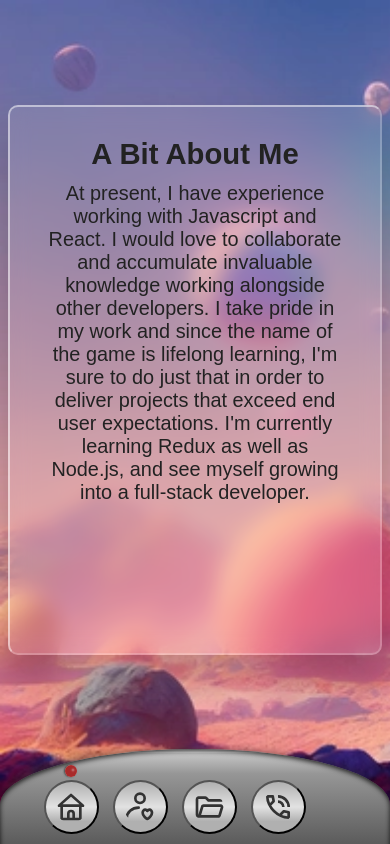
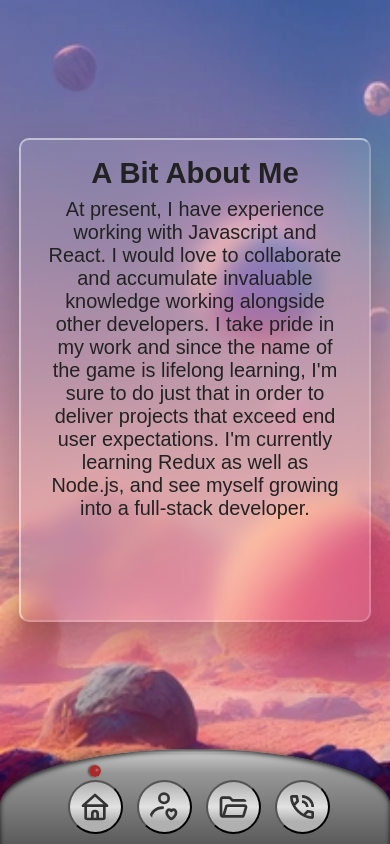
Before and after one commit to Liv4-code/planet-portfolio-site, a React (Create React App) app: page /about in a window 390 px wide. Built offline with nearby package versions, Linux system fonts and the light colour scheme; a web font is replaced by a local one.

Commit message:
Re-positioned nav buttons for mobile & made about section card smaller

```diff
--- a/src/About.scss
+++ b/src/About.scss
@@ -22,9 +22,9 @@ $breakpoint-xsml-cellphone: 400px;
     right: 0;
     top: 0;
     bottom: 10%;
-    padding: 5%;
+    padding: 2%;
     width: 600px;
-    height: 60vh;
+    height: 55vh;
     color: rgb(34, 34, 34);
     background: rgba(255, 255, 255, 0.1);
     box-shadow: 0 25px 45px rgba(0, 0, 0, 0.2);
--- a/src/App.scss
+++ b/src/App.scss
@@ -2,6 +2,7 @@ $font-stack: Helvetica, sans-serif;
 $primary-color: #c1c1c1;
 $breakpoint-laptop: 1024px;
 $breakpoint-tablet: 769px;
+$breakpoint-cellphone: 600px;
 
 @import url("https://fonts.googleapis.com/css2?family=Genos:wght@100;200;400&display=swap");
 
@@ -309,6 +310,12 @@ a {
     }
 }
 
+@media (max-width: $breakpoint-cellphone) {
+    .navigation_display {
+        right: -53px !important;
+    }
+}
+
 @keyframes scanning {
     to {
         transform: rotate(1turn);
```
